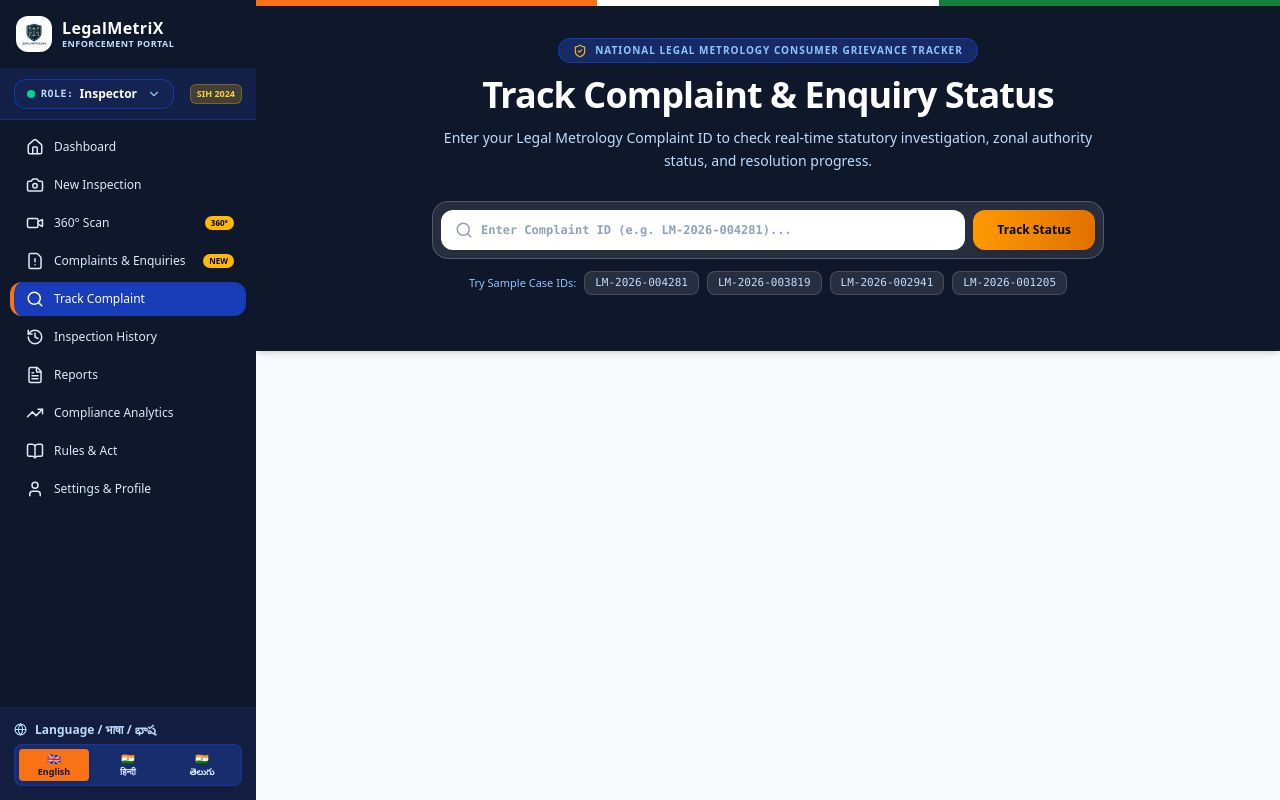
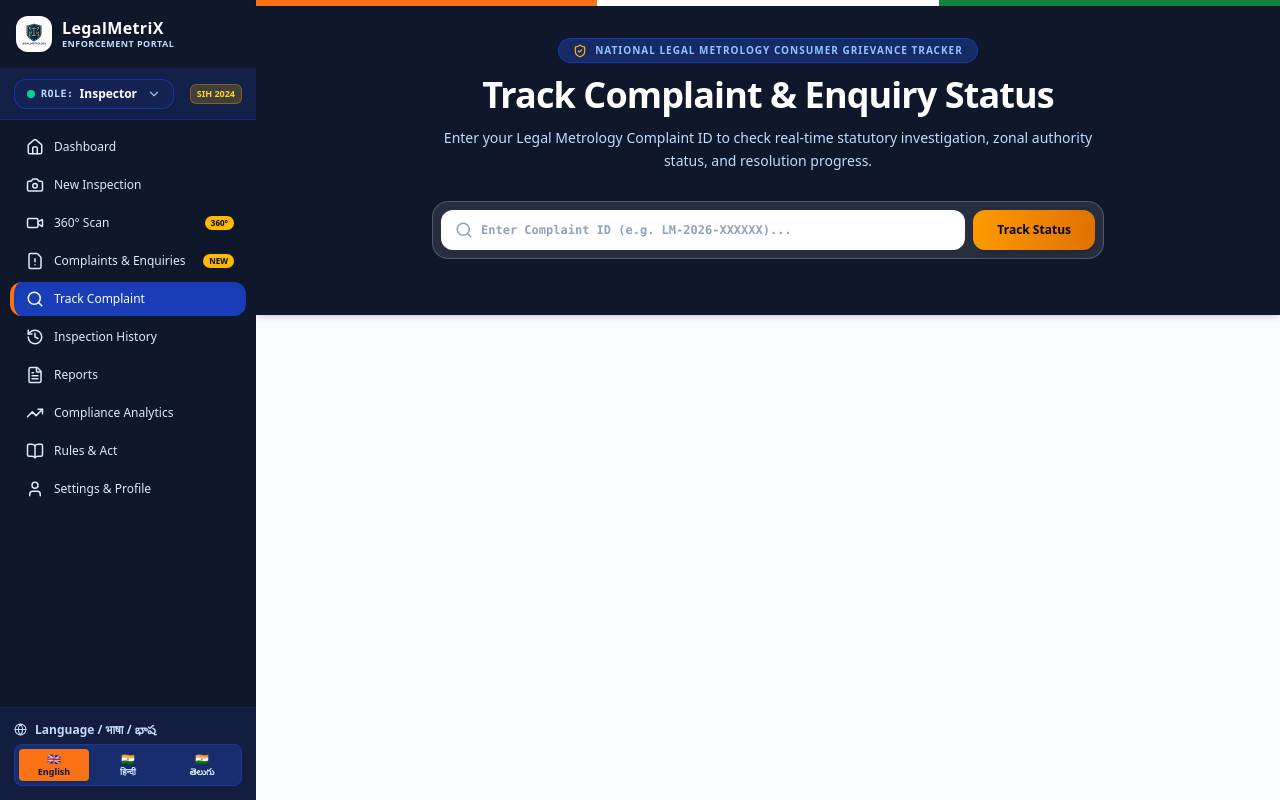
Before and after one commit to bathulayashwanth6840-cmd/legal-metrology-dist, a React (Vite) app: page /track in a window 1280 px wide. Built offline with nearby package versions, Linux system fonts and the light colour scheme.

Commit message:
fix: remove sample case IDs bar from track complaint page

```diff
--- a/src/pages/TrackComplaintPage.tsx
+++ b/src/pages/TrackComplaintPage.tsx
@@ -20,8 +20,6 @@ const STATUS_COLOR_MAP: Record<
   'Action Taken': { label: 'Enforcement Action Concluded', badge: 'bg-emerald-100 text-emerald-950 border-emerald-400 font-bold', icon: '⚡' },
   Closed: { label: 'Case Officially Closed', badge: 'bg-teal-100 text-teal-900 border-teal-300', icon: '🔒' },
 };
-
-const SAMPLE_IDS = ['LM-2026-004281', 'LM-2026-003819', 'LM-2026-002941', 'LM-2026-001205'];
 
 export default function TrackComplaintPage() {
   const [searchParams, setSearchParams] = useSearchParams();
@@ -49,12 +47,6 @@ export default function TrackComplaintPage() {
     if (idToSearch && idToSearch !== searchParams.get('id')) {
       setSearchParams({ id: idToSearch });
     }
-  };
-
-  const handleSelectSample = (sampleId: string) => {
-    setComplaintIdInput(sampleId);
-    setSearchParams({ id: sampleId });
-    handleSearch(sampleId);
   };
 
   return (
@@ -87,7 +79,7 @@ export default function TrackComplaintPage() {
                 <Search size={18} className="absolute left-3.5 top-1/2 -translate-y-1/2 text-slate-400" />
                 <input
                   type="text"
-                  placeholder="Enter Complaint ID (e.g. LM-2026-004281)..."
+                  placeholder="Enter Complaint ID (e.g. LM-2026-XXXXXX)..."
                   value={complaintIdInput}
                   onChange={(e) => setComplaintIdInput(e.target.value)}
                   className="w-full pl-10 pr-4 py-3 rounded-xl bg-white text-slate-900 placeholder:text-slate-400 font-mono font-bold text-xs focus:outline-none focus:ring-2 focus:ring-amber-500"
@@ -101,21 +93,6 @@ export default function TrackComplaintPage() {
                 Track Status
               </button>
             </form>
-
-            {/* Quick Suggestions */}
-            <div className="flex flex-wrap items-center justify-center gap-2 mt-3 text-xs">
-              <span className="text-blue-300 text-[11px] font-medium">Try Sample Case IDs:</span>
-              {SAMPLE_IDS.map((sid) => (
-                <button
-                  key={sid}
-                  type="button"
-                  onClick={() => handleSelectSample(sid)}
-                  className="px-2.5 py-1 bg-white/10 hover:bg-white/20 text-blue-200 hover:text-white rounded-lg font-mono text-[11px] border border-white/15 transition-all cursor-pointer"
-                >
-                  {sid}
-                </button>
-              ))}
-            </div>
           </div>
         </div>
       </div>
@@ -131,21 +108,6 @@ export default function TrackComplaintPage() {
             <p className="text-xs text-slate-500 max-w-md mx-auto leading-relaxed">
               No statutory complaint was found with ID <span className="font-mono font-bold text-slate-800">"{complaintIdInput}"</span>. Please check the Complaint ID on your acknowledgement receipt and try again.
             </p>
-            <div className="pt-2">
-              <span className="text-[11px] text-slate-400 block mb-2">Or inspect our sample demonstrated cases:</span>
-              <div className="flex flex-wrap justify-center gap-2">
-                {SAMPLE_IDS.map((sid) => (
-                  <button
-                    key={sid}
-                    type="button"
-                    onClick={() => handleSelectSample(sid)}
-                    className="px-3 py-1.5 bg-blue-50 hover:bg-blue-100 text-blue-800 rounded-lg text-xs font-mono font-bold border border-blue-200"
-                  >
-                    {sid}
-                  </button>
-                ))}
-              </div>
-            </div>
           </div>
         )}
 
@@ -246,8 +208,8 @@ export default function TrackComplaintPage() {
                             {step.timestamp && (
                               <span className="text-[10px] text-slate-400 font-mono">
                                 {new Date(step.timestamp).toLocaleDateString('en-IN', {
-                                  day: '2-digit',
-                                  month: 'short',
+                                   day: '2-digit',
+                                   month: 'short',
                                 })}
                               </span>
                             )}
```
